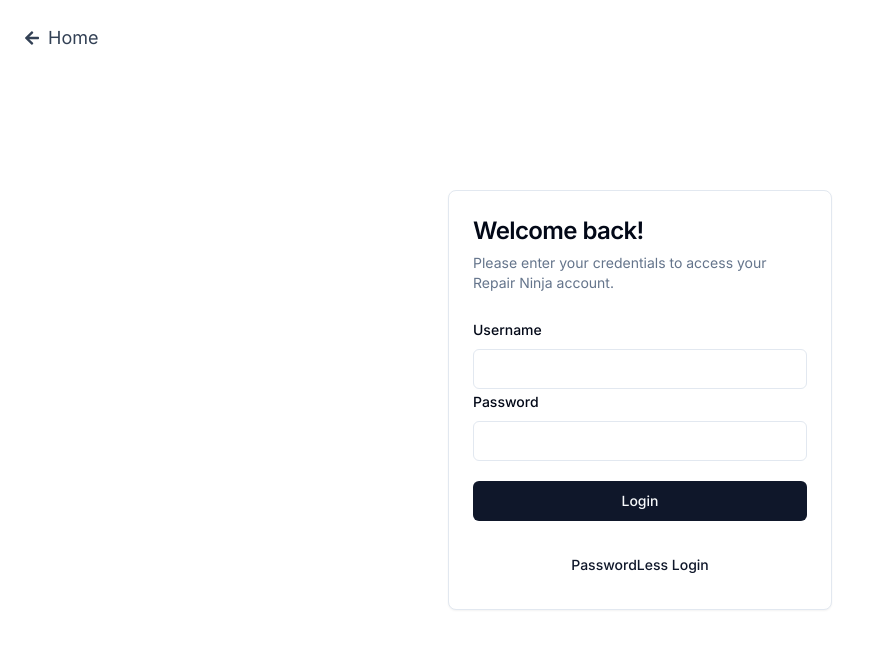
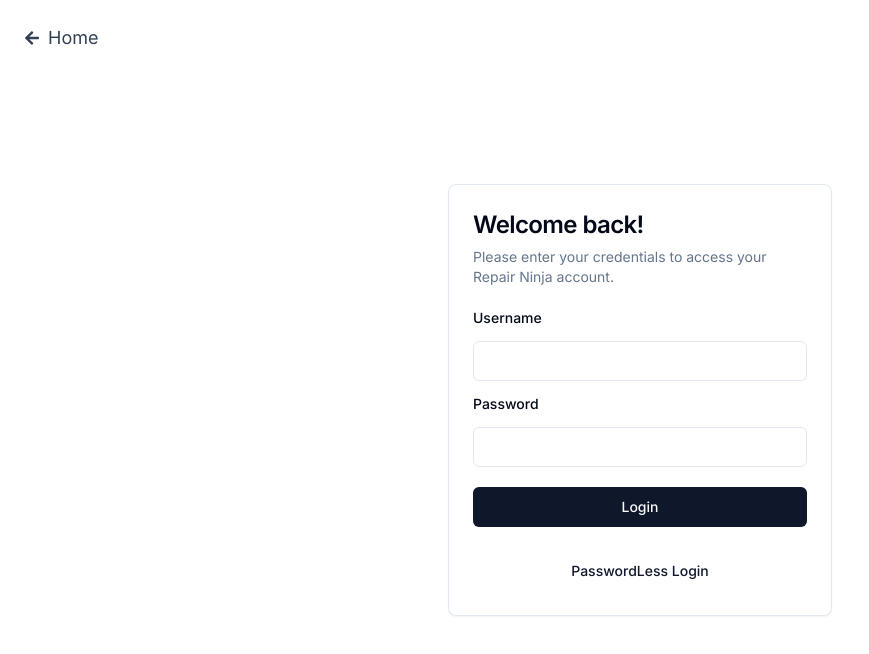
Before and after one commit to alireza1219/repair-ninja-frontend, a React (Vite) app: page /login in a window 1280 px wide. Shown: the top 654 px of the page, without its empty margins (0-869 px from the left). Built offline with nearby package versions, Linux system fonts and the light colour scheme.

Commit message:
Bugfix: Login Form Wrong Input Alignment.

```diff
--- a/src/pages/LoginPage/components/LoginForm.tsx
+++ b/src/pages/LoginPage/components/LoginForm.tsx
@@ -38,11 +38,12 @@
   return (
     <Form {...form}>
       <form onSubmit={form.handleSubmit(loginHandler)}>
+        <div className="grid gap-4">
           <FormField
             control={form.control}
             name="username"
             render={({ field }) => (
-            <FormItem>
+              <FormItem className="grid gap-2">
                 <FormLabel>Username</FormLabel>
                 <FormControl>
                   <Input {...field} />
@@ -55,7 +56,7 @@
             control={form.control}
             name="password"
             render={({ field }) => (
-            <FormItem>
+              <FormItem className="grid gap-2">
                 <FormLabel>Password</FormLabel>
                 <FormControl>
                   <Input type="password" {...field} />
@@ -64,6 +65,7 @@
               </FormItem>
             )}
           />
+        </div>
         <Button type="submit" className="w-full mt-5">
           Login
         </Button>
```
Lines whose indentation alone changed are shown as unchanged.
